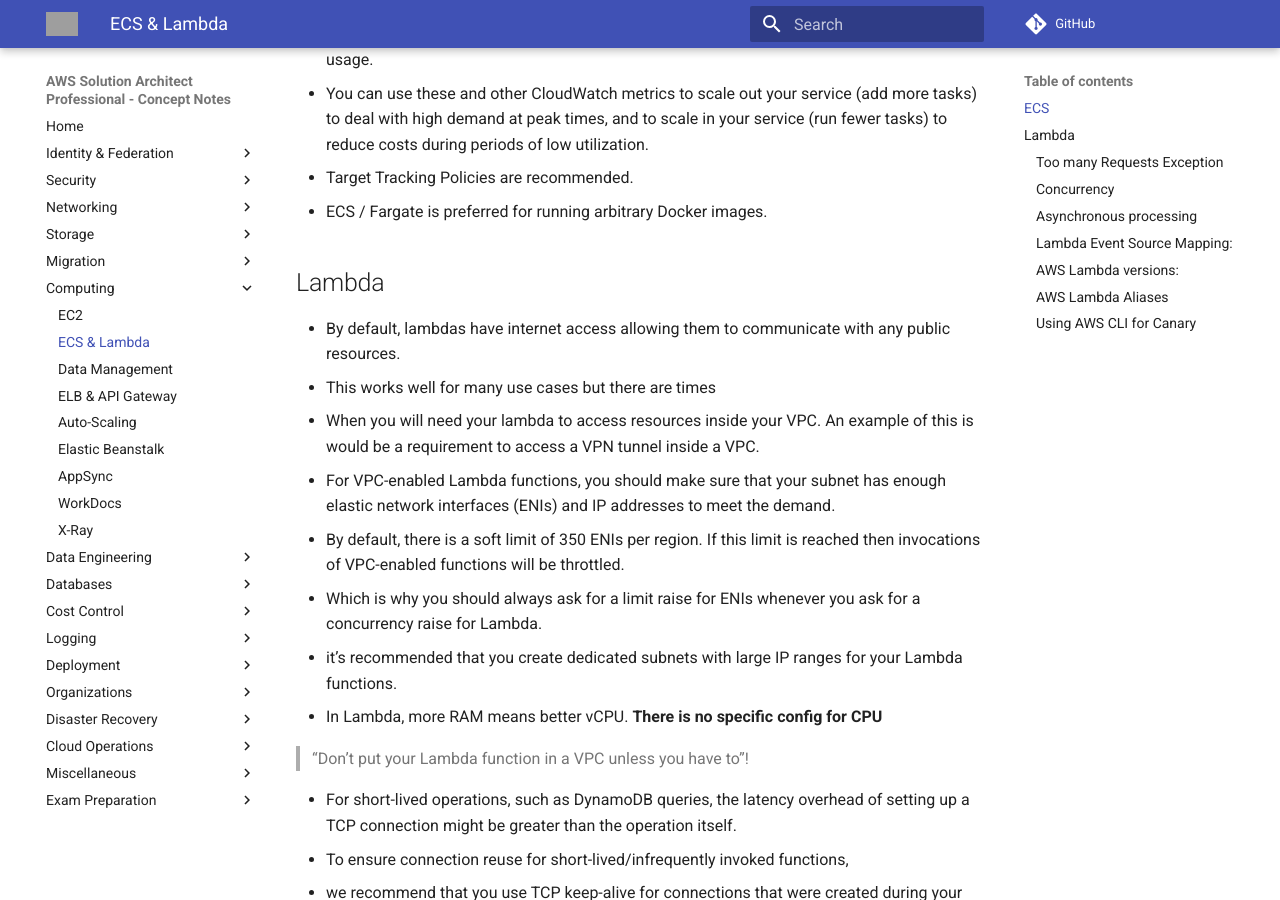
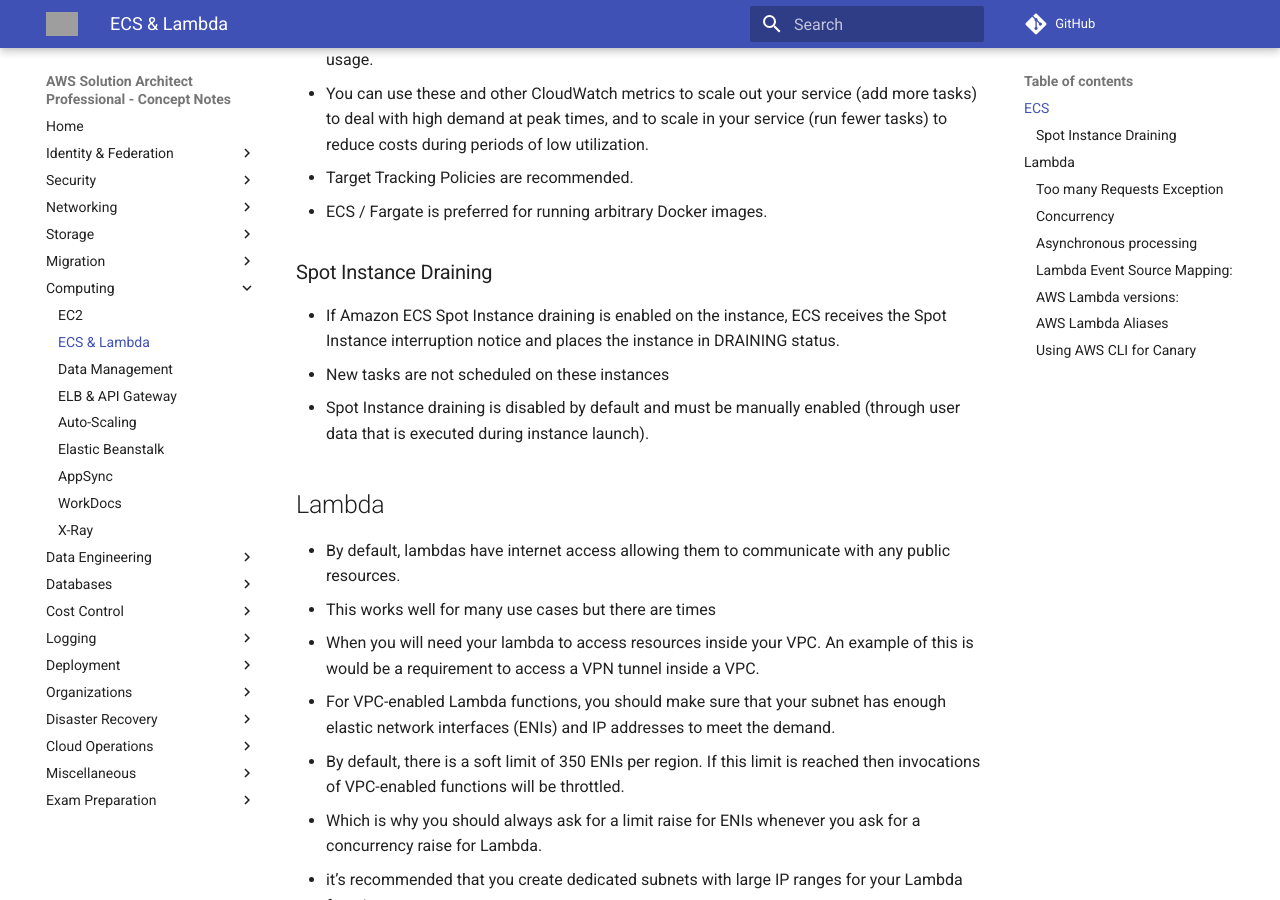
Before and after one commit to jeyabalajis/aws-certified-sa-pro-notes, an MkDocs documentation site: the page built from docs/compute/ecs_lambda.md, in a window 1280 px wide and 900 px high, scrolled down 302 px. Built offline with MkDocs 1.6.1 and Material for MkDocs 9.7.7, drawn with Linux system fonts in a browser that asks for light colours; comment, search, counter and statistics services are not loaded; grey boxes are pictures that could not be loaded.

Commit message:
Update ecs_lambda.md

```diff
--- a/docs/compute/ecs_lambda.md
+++ b/docs/compute/ecs_lambda.md
@@ -9,6 +9,11 @@
 - Target Tracking Policies are recommended.
 - ECS / Fargate is preferred for running arbitrary Docker images.
 
+### Spot Instance Draining
+
+- If Amazon ECS Spot Instance draining is enabled on the instance, ECS receives the Spot Instance interruption notice and places the instance in DRAINING status.
+- New tasks are not scheduled on these instances
+- Spot Instance draining is disabled by default and must be manually enabled (through user data that is executed during instance launch).
 
 ## Lambda
 
```
